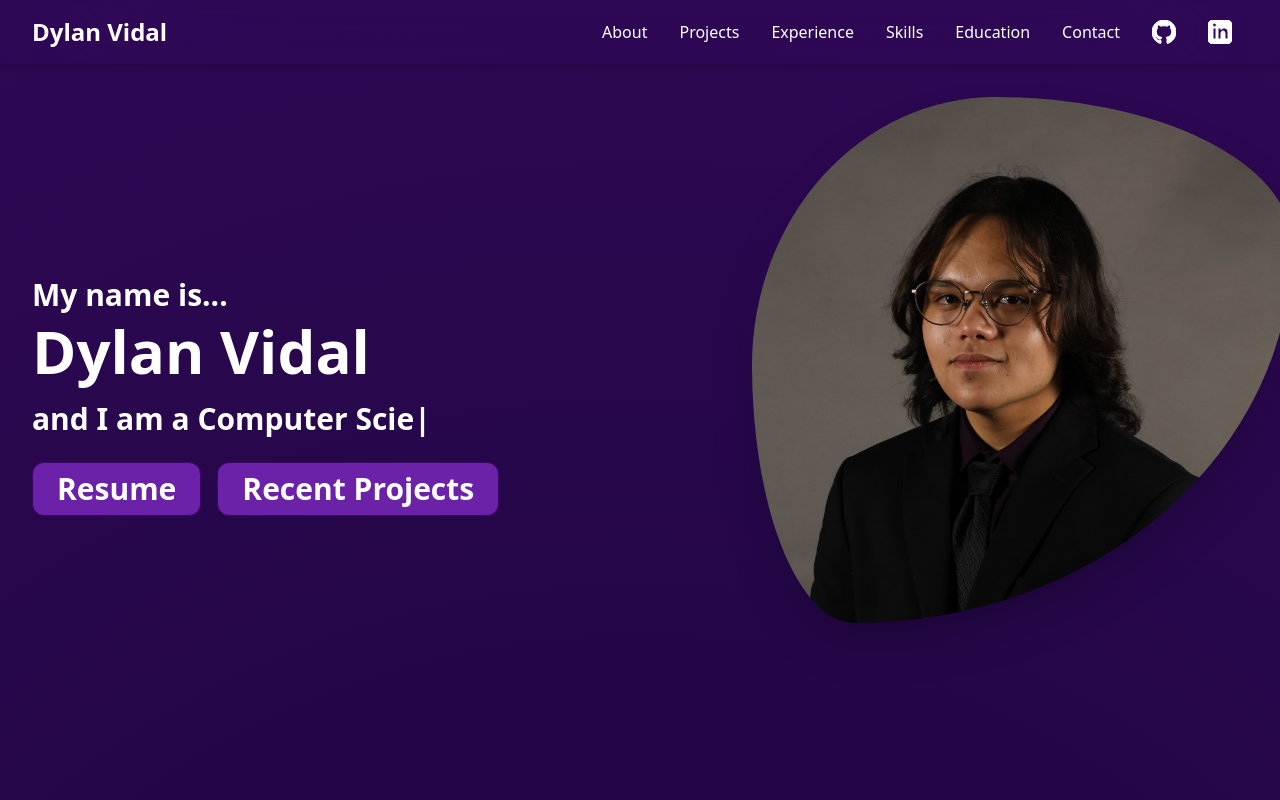
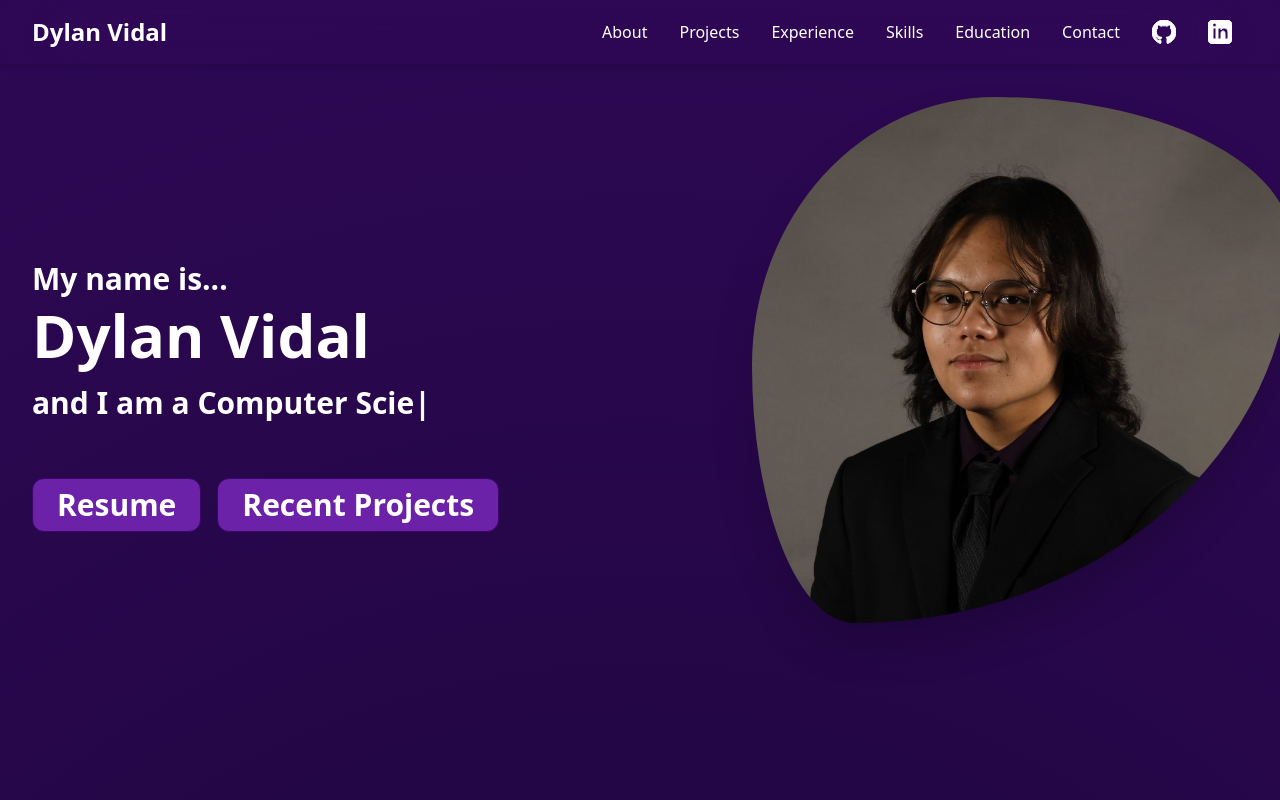
Before and after one commit to DVidal1205/portfolio-v2, a Next.js app: page / in a window 1280 px wide. Shown: the top 800 px of the page. Built offline with nearby package versions, Linux system fonts and the light colour scheme.

Commit message:
Update Welcome.tsx

```diff
--- a/components/Welcome.tsx
+++ b/components/Welcome.tsx
@@ -41,7 +41,7 @@
                             repeat={Infinity}
                         />
                     </div>
-                    <div className="flex flex-wrap gap-4">
+                    <div className="flex flex-wrap gap-4 mt-10">
                         <a
                             href="/resume.pdf"
                             className="mb-2 md:text-1xl lg:text-2xl xl:text-3xl bg-purple-800 font-semibold text-1xl px-6 py-2 my-2 rounded-xl border border-purple-950 transition-transform hover:-translate-y-1 hover:bg-purple-900 hover:text-violet-200"
```
